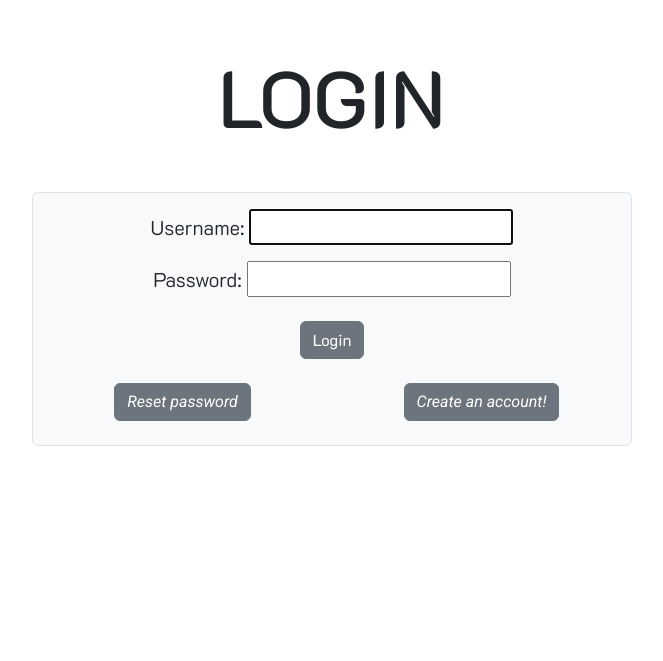
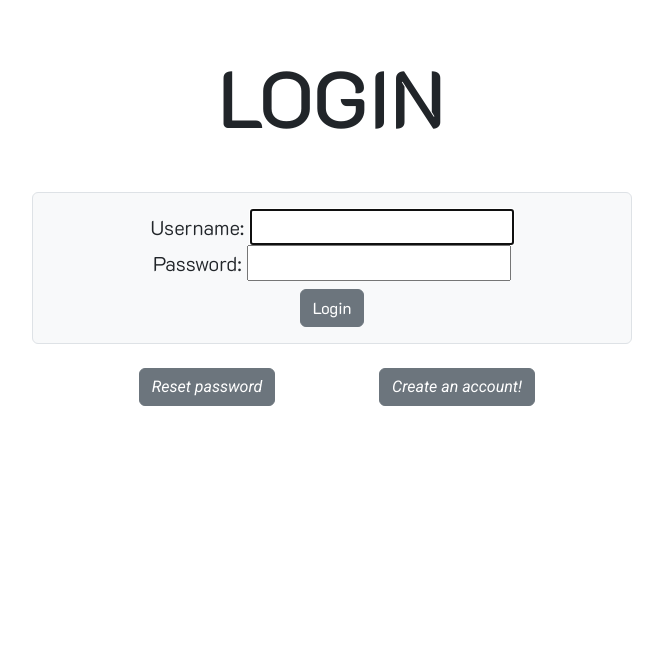
Before and after one commit to aubreyrui/csci42-alice-repository, a Django app: page /registration/login/ in a window 1280 px wide. Shown: the part 64-725 px from the top of the page, without its empty margins (308-971 px from the left). Run offline with Django 5.2, Linux system fonts and the light colour scheme.

Commit message:
minor userauth frontend update

```diff
--- a/bitwiseapp/static/css/base.css
+++ b/bitwiseapp/static/css/base.css
@@ -9,3 +9,9 @@ p, .helptext, li {
     font-family: "Roboto" !important;
     font-weight: 300;
 }
+
+.a-log {
+    /* color: #444; */
+    font-family: 'Roboto';
+    font-style: italic;
+}
--- a/bitwiseapp/static/css/login.css
+++ b/bitwiseapp/static/css/login.css
@@ -39,12 +39,12 @@ h1 {
 
 button {
     background-color: #D9D9D9;
-    font-family: 'Laila';
+    font-family: 'Roboto';
 }
 
-a {
-    color: #444;
-    font-family: 'Laila';
+.a-log {
+    /* color: #444; */
+    font-family: 'Roboto';
     font-style: italic;
 }
 
--- a/bitwiseapp/templates/profile_create.html
+++ b/bitwiseapp/templates/profile_create.html
@@ -7,6 +7,7 @@
     <title>{% block title %}Bitwise | Create Profile{% endblock %}</title>
     <link href="https://cdn.jsdelivr.net/npm/bootstrap@5.3.3/dist/css/bootstrap.min.css" rel="stylesheet" integrity="sha384-QWTKZyjpPEjISv5WaRU9OFeRpok6YctnYmDr5pNlyT2bRjXh0JMhjY6hW+ALEwIH" crossorigin="anonymous">
     <link rel="stylesheet" href="{% static 'css/base.css' %}">
+
 </head>
 <body>
   <div class="container my-2">
@@ -18,7 +19,7 @@
         <input type="submit" value="Create Profile" class="mt-4 btn btn-secondary" />
       </form>
     </div>
-    <a href="{% url 'bitwise:index' %}">Go to homepage</a>
+    <a href="{% url 'bitwise:index' %}" class="btn btn-secondary a-log">Go to homepage</a>
   </div>
 </body>
 </html>
--- a/bitwiseapp/templates/registration/login.html
+++ b/bitwiseapp/templates/registration/login.html
@@ -13,18 +13,20 @@
       <h1 class="my-5">LOGIN</h1>
       <div class="container text-center my-3 bg-light border rounded" style="max-width: 600px;">
         <form method="POST" class="lead my-3">
-          {% csrf_token %} {{ form.as_p }}
+          {% csrf_token %} {{ form.as_div }}
           <button type="submit" class="mt-2 btn btn-secondary">Login</button>
         </form>
-        <div class="row my-4 text-center">
-          <div class="col"><a href="{% url 'password_reset' %}" class="btn btn-secondary">Reset password</a></div>
-          <div class="col"><a href="{% url 'profile:profile_create' %}" class="btn btn-secondary">Create an account!</a></div>
+      </div>
+      <div class="container my-4 text-center" style="max-width: 500px;">
+        <div class="row">
+          <div class="col"><a href="{% url 'password_reset' %}" class="btn btn-secondary a-log">Reset password</a></div>
+          <div class="col"><a href="{% url 'profile:profile_create' %}" class="btn btn-secondary a-log">Create an account!</a></div>
         </div>
       </div>
    </div>
 
     <footer class="login-alters">
-      <a href="{% url 'bitwise:index' %}" class="btn btn-secondary">Go to homepage</a>
+      <a href="{% url 'bitwise:index' %}" class="btn btn-secondary a-log">Go to homepage</a>
     </footer>
     <script src="https://cdn.jsdelivr.net/npm/bootstrap@5.3.3/dist/js/bootstrap.bundle.min.js" integrity="sha384-YvpcrYf0tY3lHB60NNkmXc5s9fDVZLESaAA55NDzOxhy9GkcIdslK1eN7N6jIeHz" crossorigin="anonymous"></script>
   </body>
--- a/bitwiseapp/templates/registration/password_reset_complete.html
+++ b/bitwiseapp/templates/registration/password_reset_complete.html
@@ -4,7 +4,9 @@
         <link href="https://cdn.jsdelivr.net/npm/bootstrap@5.3.3/dist/css/bootstrap.min.css" rel="stylesheet" integrity="sha384-QWTKZyjpPEjISv5WaRU9OFeRpok6YctnYmDr5pNlyT2bRjXh0JMhjY6hW+ALEwIH" crossorigin="anonymous">
     </head>
     <body>
-        <p>Password successfully reset!</p>
+        <div class="container my-3 text-center">
+            <h1>Password successfully reset!</h1>
+        </div>
         <script src="https://cdn.jsdelivr.net/npm/bootstrap@5.3.3/dist/js/bootstrap.bundle.min.js" integrity="sha384-YvpcrYf0tY3lHB60NNkmXc5s9fDVZLESaAA55NDzOxhy9GkcIdslK1eN7N6jIeHz" crossorigin="anonymous"></script>
     </body>
 </html>
--- a/bitwiseapp/templates/registration/password_reset_confirm.html
+++ b/bitwiseapp/templates/registration/password_reset_confirm.html
@@ -4,11 +4,11 @@
 		<link href="https://cdn.jsdelivr.net/npm/bootstrap@5.3.3/dist/css/bootstrap.min.css" rel="stylesheet" integrity="sha384-QWTKZyjpPEjISv5WaRU9OFeRpok6YctnYmDr5pNlyT2bRjXh0JMhjY6hW+ALEwIH" crossorigin="anonymous">
     </head>
     <body>
-		<div class="container my-3">
-			<form method="POST">
+		<div class="container text-center my-3 bg-light border rounded" style="max-width: 600px;">
+			<form method="POST" class="my-3">
 				{% csrf_token %}
 				{{ form.as_p }}
-				<button type="submit">Submit</button>
+				<button type="submit" class="mt-2 btn btn-secondary">Submit</button>
 			</form>
 		</div>
 		<script src="https://cdn.jsdelivr.net/npm/bootstrap@5.3.3/dist/js/bootstrap.bundle.min.js" integrity="sha384-YvpcrYf0tY3lHB60NNkmXc5s9fDVZLESaAA55NDzOxhy9GkcIdslK1eN7N6jIeHz" crossorigin="anonymous"></script>
--- a/bitwiseapp/templates/registration/password_reset_done.html
+++ b/bitwiseapp/templates/registration/password_reset_done.html
@@ -4,8 +4,8 @@
         <link href="https://cdn.jsdelivr.net/npm/bootstrap@5.3.3/dist/css/bootstrap.min.css" rel="stylesheet" integrity="sha384-QWTKZyjpPEjISv5WaRU9OFeRpok6YctnYmDr5pNlyT2bRjXh0JMhjY6hW+ALEwIH" crossorigin="anonymous">
     </head>
     <body>
-        <div class="container my-3">
-            <p>E-mail for password reset sent!</p>
+        <div class="container my-3 text-center">
+            <h1>E-mail for password reset sent!</h1>
         </div>
         <script src="https://cdn.jsdelivr.net/npm/bootstrap@5.3.3/dist/js/bootstrap.bundle.min.js" integrity="sha384-YvpcrYf0tY3lHB60NNkmXc5s9fDVZLESaAA55NDzOxhy9GkcIdslK1eN7N6jIeHz" crossorigin="anonymous"></script>
     </body>
--- a/bitwiseapp/templates/registration/password_reset_form.html
+++ b/bitwiseapp/templates/registration/password_reset_form.html
@@ -4,11 +4,11 @@
 		<link href="https://cdn.jsdelivr.net/npm/bootstrap@5.3.3/dist/css/bootstrap.min.css" rel="stylesheet" integrity="sha384-QWTKZyjpPEjISv5WaRU9OFeRpok6YctnYmDr5pNlyT2bRjXh0JMhjY6hW+ALEwIH" crossorigin="anonymous">
     </head>
     <body>
-		<div class="container my-3">
-			<form method="POST">
+		<div class="container text-center my-3 bg-light border rounded" style="max-width: 600px;">
+			<form method="POST" class="my-3">
 				{% csrf_token %}
 				{{ form.as_p }}
-				<button type="submit">Submit</button>
+				<button type="submit" class="mt-2 btn btn-secondary">Submit</button>
 			</form>
 		</div>
 		<script src="https://cdn.jsdelivr.net/npm/bootstrap@5.3.3/dist/js/bootstrap.bundle.min.js" integrity="sha384-YvpcrYf0tY3lHB60NNkmXc5s9fDVZLESaAA55NDzOxhy9GkcIdslK1eN7N6jIeHz" crossorigin="anonymous"></script>
```
